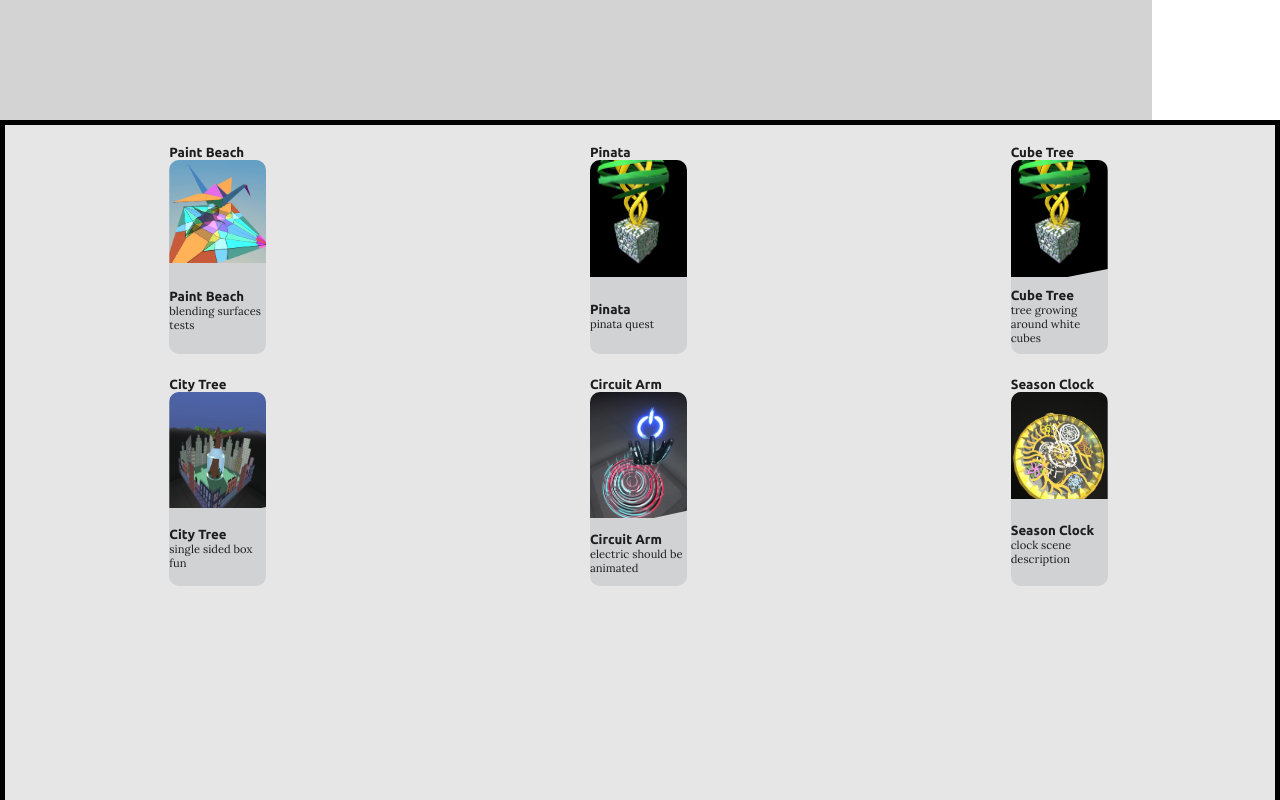
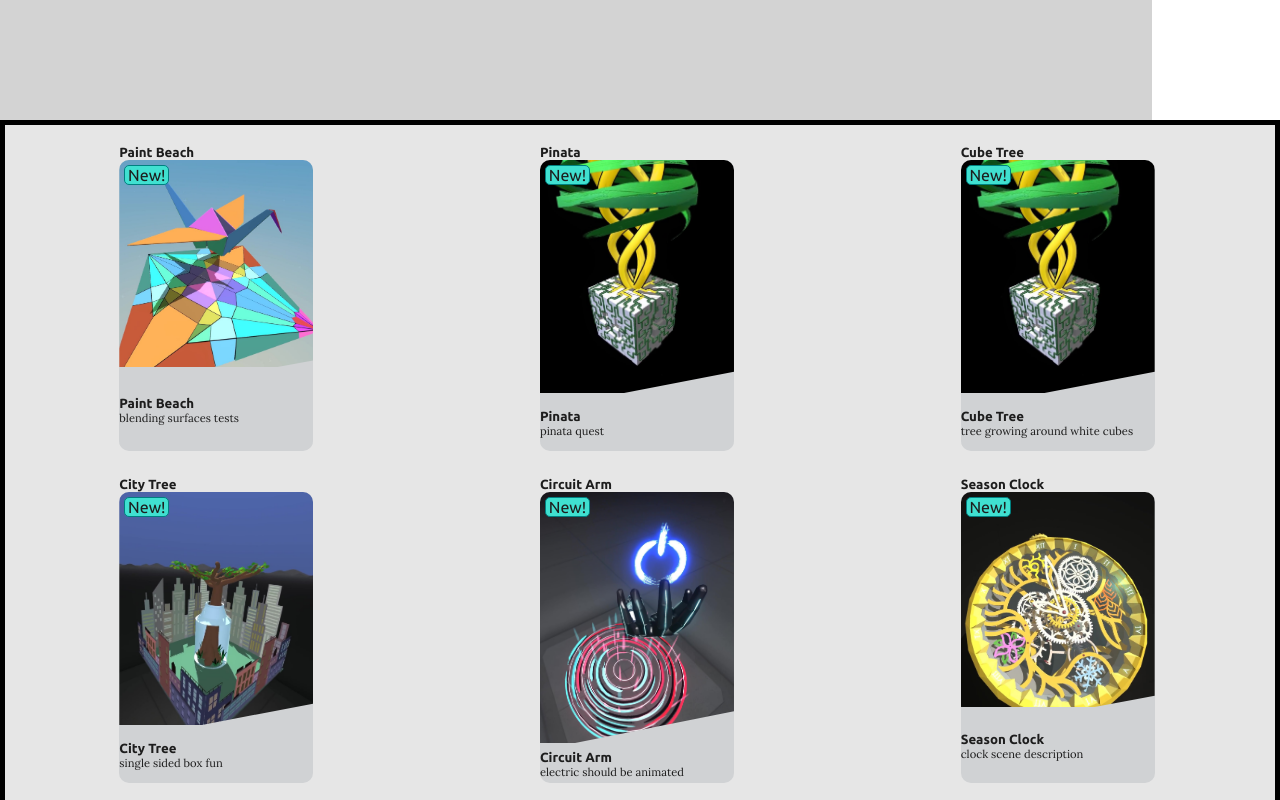
Before and after one commit to Cedaring-xr/cedaring-art, a React (Create React App) app in the folder test1/: page /react in a window 1280 px wide. Shown: the part 1080-1880 px from the top of the page. Built offline with nearby package versions, Linux system fonts and the light colour scheme.

Commit message:
start of gsap additions, basic react changes

```diff
--- a/test1/src/Assets/artwork.json
+++ b/test1/src/Assets/artwork.json
@@ -12,7 +12,8 @@
                 "y": "",
                 "z": ""
             }
-        }
+        },
+        "date-created": "6/24/22"
     },
     {
         "id": 1,
@@ -22,8 +23,13 @@
         "model": "/models/circuitArm.glb",
         "three-settings": {
             "lights": "",
-            "other": ""
-        }
+            "camera": {
+                "x": "",
+                "y": "",
+                "z": ""
+            }
+        },
+        "date-created": "6/24/22"
     },
     {
         "id": 2,
@@ -33,8 +39,13 @@
         "model": "/models/pinata.glb",
         "three-settings": {
             "lights": "",
-            "other": ""
-        }
+            "camera": {
+                "x": "",
+                "y": "",
+                "z": ""
+            }
+        },
+        "date-created": "6/24/22"
     },
     {
         "id": 3,
@@ -44,8 +55,13 @@
         "model": "/models/cubeTree.glb",
         "three-settings": {
             "lights": "",
-            "other": ""
-        }
+            "camera": {
+                "x": "",
+                "y": "",
+                "z": ""
+            }
+        },
+        "date-created": "6/24/22"
     },
     {
         "id": 4,
@@ -55,8 +71,13 @@
         "model": "/models/pinata.glb",
         "three-settings": {
             "lights": "",
-            "other": ""
-        }
+            "camera": {
+                "x": "",
+                "y": "",
+                "z": ""
+            }
+        },
+        "date-created": "6/24/22"
     },
     {
         "id": 5,
@@ -66,7 +87,12 @@
         "model": "/models/paintBeach.glb",
         "three-settings": {
             "lights": "",
-            "other": ""
-        }
+            "camera": {
+                "x": "",
+                "y": "",
+                "z": ""
+            }
+        },
+        "date-created": "6/24/22"
     }
 ]
--- a/test1/src/components/CardInfo.js
+++ b/test1/src/components/CardInfo.js
@@ -1,40 +1,70 @@
 import React from 'react';
 import art from '../Assets/artwork.json';
+import { gsap } from 'gsap';
+import { ScrollTrigger } from "gsap/ScrollTrigger";
+
 
 import styles from '../scss/components/cardInfo.module.scss';
 
 import closeIcon from '../Assets/logos/x-png.png';
+gsap.registerPlugin(ScrollTrigger);
+
+
 
 export default function CardInfo(props) {
-    // useStae
-    console.log(props)
+
+
+
+    gsap.from('.grid-img-container', {duration: 2, opacity: 0, delay: 1} )
+    gsap.fromTo(".card" , { opacity: 0, scale: 0.5 , rotation: 180 }, {duration: 1, delay: 1, opacity: 1, scale: 1, rotation: 0})
+
+    const timeline = gsap.timeline({ defaults: { duration: 1}})
+    timeline
+        .from('.header', { y: '-100%', ease: 'bounce'})
+        .from('.link', { opacity: 0, stagger: 0.5})
+        .from('.right', { x: '-100vw', ease: 'bounce'}, '<0.5') //0.5 sec after previous animation
+
+
+    gsap.to('.card', {
+        scrollTrigger: '.box',
+        y: 100
+    })
+
+    const artData = art.reverse().map(props => {
         return (
             <>
-            <div className="grid-container">
-                {art.reverse().map((card) => {
-                    return (
-                        <div key={card.id} className={styles.card}>
-                            <h5 className={styles.title}>{card.name}</h5>
+                <div key={props.id} className="card">
+                    {props['date-created'] !== 0 && <div className={styles.newItem}>New!</div>}
+                    <h5 className={styles.title}>{props.name}</h5>
                     <div className={styles.content}>
                         <div className="grid-img-container">
                             <img
                                 className="grid-card-img"
-                                        src={card['preview-img']}
+                                src={props['preview-img']}
                             />
                         </div>
                         <div className="grid-card-desc-container">
-                                    <h5>{card.name}</h5>
-                                    <p>{card.description}</p>
+                            <h5>{props.name}</h5>
+                            <p>{props.description}</p>
                         </div>
                     </div>
                 </div>
-                    );
-                })}
+            </>
+        )
+    });
+
+    //parse date-created into number
+    //compare number to date.now
+    //render tag if current
+
+    return (
+        <>
+            <div className="grid-container">
+                {artData}
             </div>
         </>
     );
 }
-
 
 // const nums = [1, 2, 3, 4, 5]
 
@@ -48,8 +78,6 @@ export default function CardInfo(props) {
 //     return i[0].toUpperCase() + i.slice(1)
 // })
 
-
-
 // const items = ['block', 'camera', 'light']
 
 // const par = items.map((i) => `<p>${i}</p>`)  //implicit return example
--- a/test1/src/pages/ReactPrac.js
+++ b/test1/src/pages/ReactPrac.js
@@ -59,6 +59,9 @@ export default function ReactPrac() {
 
 
 
+    // gsap.from('.tutorial-block', { duration: 3, x: '-100%', ease: 'bounce'})
+
+
 
     return (
         <>
--- a/test1/src/scss/components/cardInfo.module.scss
+++ b/test1/src/scss/components/cardInfo.module.scss
@@ -3,8 +3,8 @@
 
 
 .card {
-    width: 100px;
-    height: 200px;
+    width: 200px;
+    height: 300px;
 }
 
 .content {
@@ -15,7 +15,6 @@
     height: 97%;
     background-color: #d0d2d4;
     border-radius: 10px;
-
 }
     //other card stuff
 .grid-img-container {
@@ -29,3 +28,16 @@
     width: 100%;
     z-index: 10;
 }
+
+.newItem {
+    width: 45px;
+    height: 20px;
+    position: absolute;
+    background-color: turquoise;
+    z-index: 1;
+    border: 1px solid teal;
+    text-align: center;
+    border-radius: 5px;
+    margin-top: 20px;
+    margin-left: 5px;
+}
```
Lines whose indentation alone changed are shown as unchanged.
